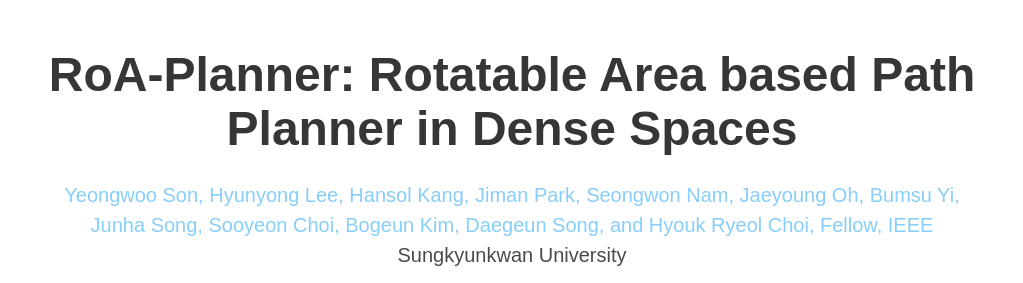
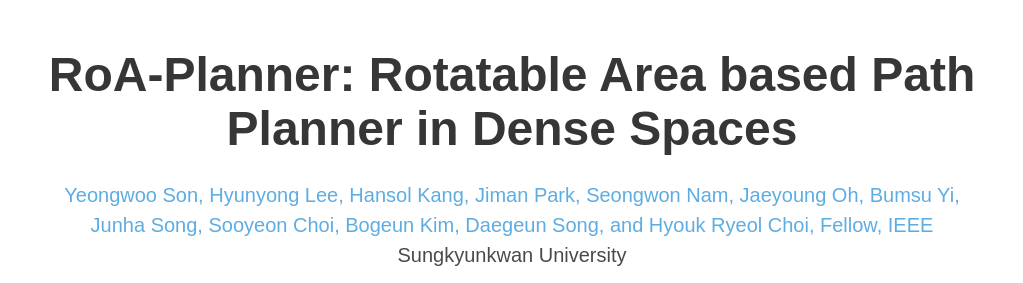
Before and after one commit to yw-sonny/roa-planner-page, a plain HTML site: page index.html in a window 1280 px wide. Shown: the top 283 px of the page, without its empty margins (128-1151 px from the left). Drawn offline with nearby package versions, Linux system fonts and the light colour scheme; some icons are missing; a web font is replaced by a local one.

Commit message:
Update index.html

```diff
--- a/index.html
+++ b/index.html
@@ -48,7 +48,7 @@
       <div class="columns is-centered">
         <div class="column has-text-centered">
           <h1 class="title is-1 publication-title">RoA-Planner: Rotatable Area based Path Planner in Dense Spaces</h1>
-          <div class="is-size-5 publication-authors" style="color: #87CEFA;">
+          <div class="is-size-5 publication-authors" style="color: #5dade2;">
             <span class="author-block">Yeongwoo Son,</span>
             <span class="author-block">Hyunyong Lee,</span>
             <span class="author-block">Hansol Kang,</span>
```
